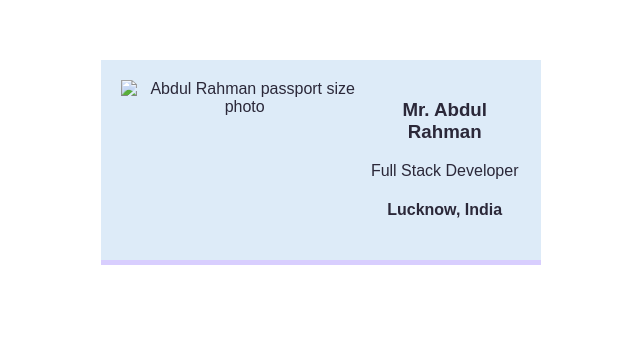
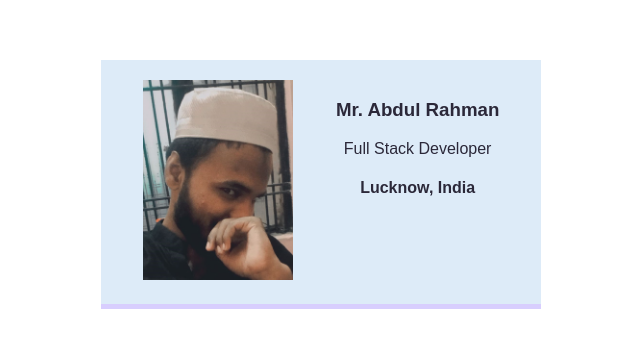
Before and after one commit to abdulrahmans0414/Business-Card, a plain HTML site: page index.html in a window 1280 px wide. Shown: the part 170-518 px from the top of the page, without its empty margins (319-959 px from the left). Drawn offline with Linux system fonts and the light colour scheme.

Commit message:
Update index.html
Change img src

```diff
--- a/index.html
+++ b/index.html
@@ -10,7 +10,7 @@
 <body >
 <div class="card">
      <div>
-       <img src="Business Card/img/ab.jpg"
+       <img src="img/ab.jpg"
     alt="Abdul Rahman passport size photo"
        class="avatar " >
       </div>
```
